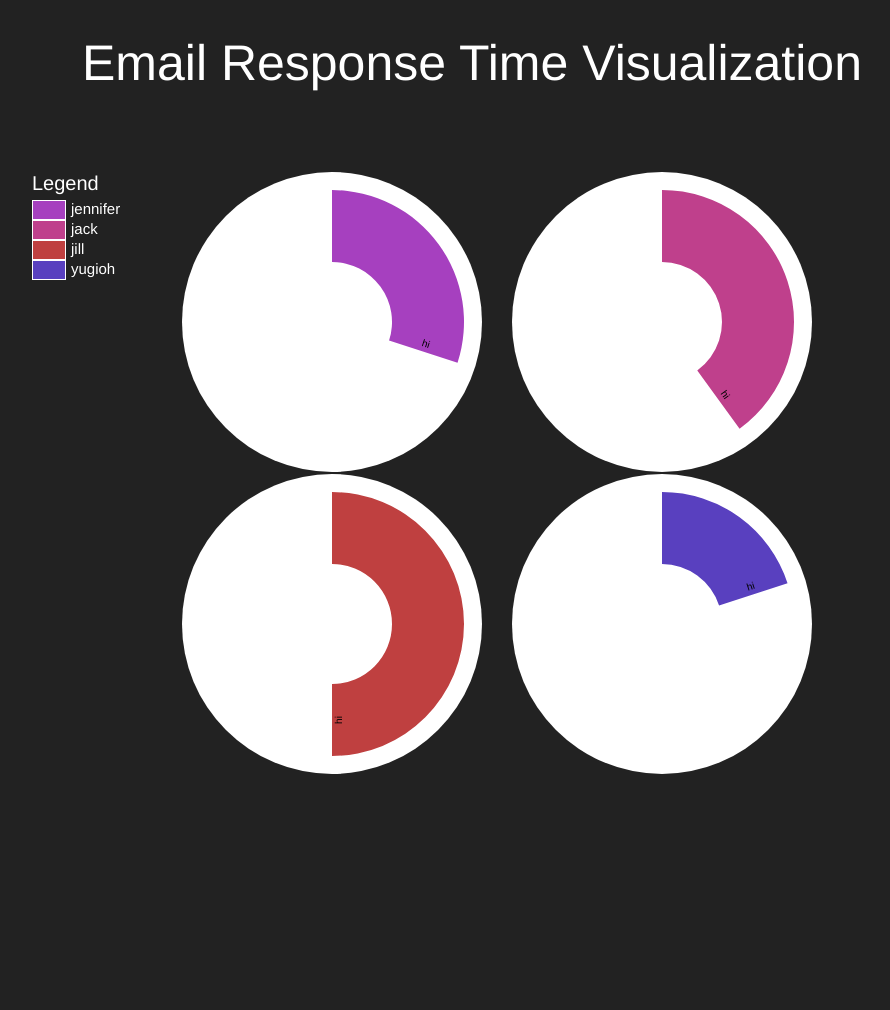
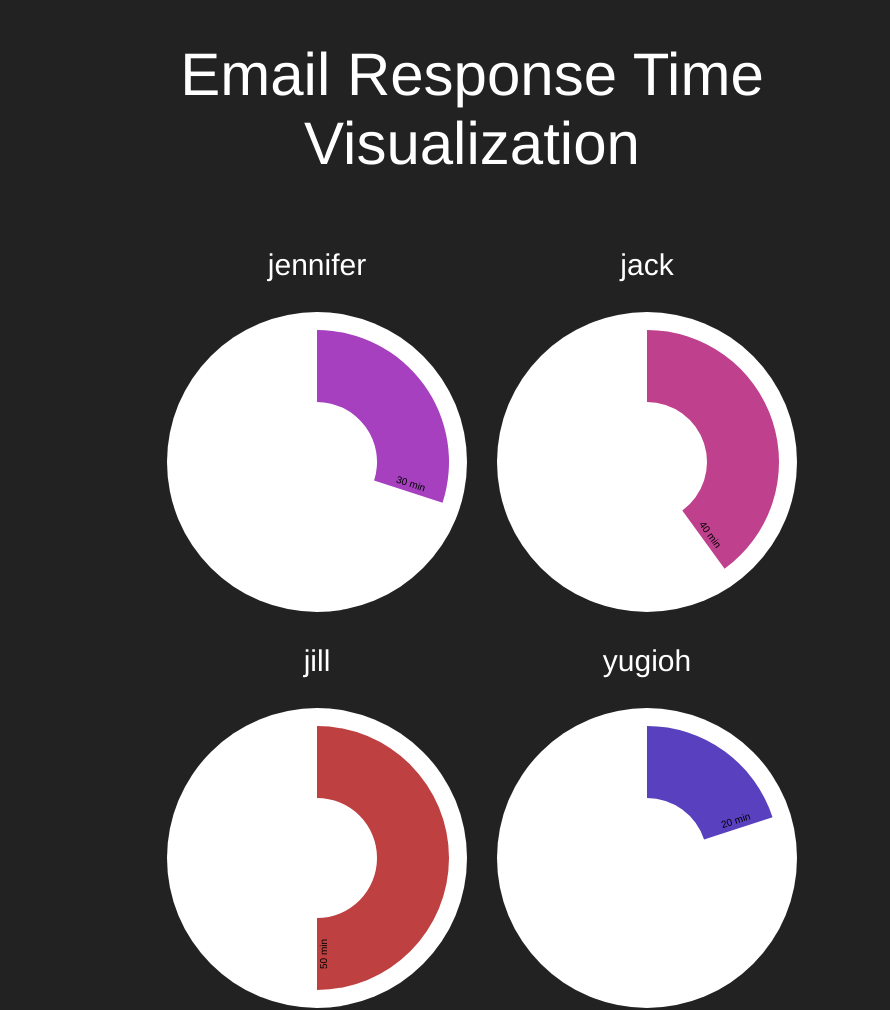
Before and after one commit to psybuzz/cs467-email-visualization, a website: page public/index.html in a window 1280 px wide. Shown: the whole page, without its empty margins (168-1058 px from the left). Before the commit the page ends 800 px from the top, so only its background shows below. Drawn offline with nearby package versions, Linux system fonts and the light colour scheme.

Commit message:
i write messy code but here it is

```diff
--- a/public/css/style.css
+++ b/public/css/style.css
@@ -18,7 +18,7 @@ svg{
   border-radius:500px;
   position:relative;
   display: inline-block;
-  margin-left:30px;
+  margin-left:15px;
 }
 text {
   color: white;
@@ -27,11 +27,20 @@ text {
 }
 h1{
   color:white;
-  font-size:50px;
+  font-size:60px;
   text-align:center;
   font-weight: 100;
 }
-
+h3{
+  color:white;
+  font-size:30px;
+  text-align:center;
+  font-weight: 100;
+}
+.svgDiv{
+  width:330px;
+  display:inline-block;
+}
 #credit {
   position: absolute;
   right: 4px;
@@ -53,7 +62,7 @@ h1{
   #my-legend #legend-title {
     text-align: left;
     margin-bottom: 5px;
-    font-size: 20px;
+    font-size: 22px;
     color:white;
     }
   #my-legend #legend-scale ul {
@@ -64,7 +73,7 @@ h1{
     list-style: none;
     }
   #my-legend #legend-scale ul li {
-    font-size: 15px;
+    font-size: 18px;
     list-style: none;
     margin-left: 0;
     line-height: 18px;
--- a/public/index.html
+++ b/public/index.html
@@ -6,15 +6,7 @@
     <title>Email Response Time Visualization</title>
 </head>
 <body>
-<h1>Email Response Time Visualization</h1>
-  <div class = "container">
-    <div id='my-legend'>
-      <div id='legend-title'>Legend </div>
-      <div id='legend-scale'>
-      <ul id='legend-labels'>
-      </ul>
-    </div>
-  </div>
+  <h1>Email Response Time Visualization</h1>
 
   <div id ="svgContainer">
   </div>
--- a/public/js/d3Controller.js
+++ b/public/js/d3Controller.js
@@ -3,11 +3,11 @@ var jsonDataGlobal = []; //holds array of values which will be taken from backen
 
 
 $("document").ready(function(){
-  createSVG(.1,"hi",.3,"jennifer");
-  createSVG(.1,"hi",.4,"jack");
-  createSVG(.1,"hi",.5,"jill");
-  createSVG(.1,"hi",.2,"yugioh");
-  createLegend(); //create a legend
+  createSVG(.1,"30 min",.3,"jennifer");
+  createSVG(.1,"40 min",.4,"jack");
+  createSVG(.1,"50 min",.5,"jill");
+  createSVG(.1,"20 min",.2,"yugioh");
+  //createLegend(); //create a legend
 })
 
 
@@ -40,7 +40,13 @@ function createSVG(index_p,text_p,value_p,name_p)
         .innerRadius(function(d) { return d.index * radius; })
         .outerRadius(function(d) { return (d.index + spacing) * radius; });
 
-      var svg = d3.select("#svgContainer").append("svg")
+      d3.select("#svgContainer").append("div")
+        .attr("class","svgDiv")
+        .attr("id",name_)
+      d3.select("#"+name_).append("h3")
+        .text(name_)
+
+      var svg = d3.select("#"+name_).append("svg")
         .attr("width", width)
         .attr("height", height)
         .append("g")
@@ -119,7 +125,7 @@ function createSVG(index_p,text_p,value_p,name_p)
       };
     }
 
-function createLegend(){
+/*function createLegend(){
   console.log(jsonDataGlobal)
   jsonDataGlobal.forEach(function(data){
       var redColor = color(data[0].value).rgb().r;
@@ -136,4 +142,4 @@ function createLegend(){
   })
   console.log(color(.2).rgb())
 
-}
+}*/
```
